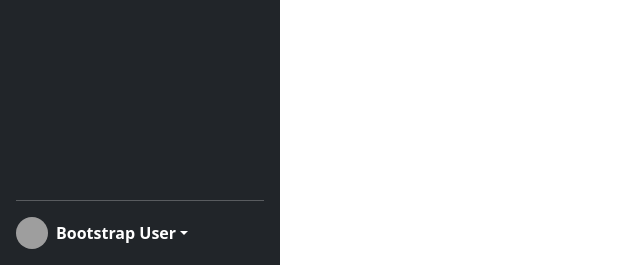
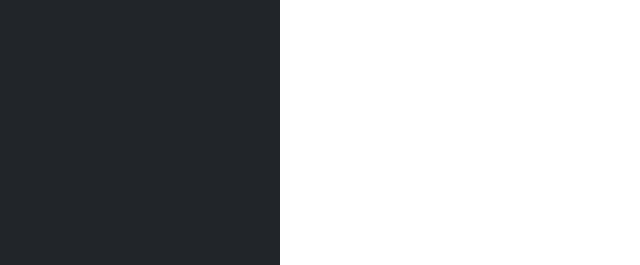
Before and after one commit to Cichyp648/Booklet, a Django app: page /forum/ in a window 1280 px wide. Shown: the part 535-800 px from the top of the page, without its empty margins (0-640 px from the left). Run offline with Django 5.2, Linux system fonts and the light colour scheme; grey boxes are pictures that could not be loaded.

Commit message:
Sidebar edit - remove user template

```diff
--- a/main/templates/main/layout/sidebar.html
+++ b/main/templates/main/layout/sidebar.html
@@ -20,18 +20,4 @@
         {% endfor %}
 
     </ul>
-    <hr>
-    <div class="dropdown">
-      <a href="#" class="d-flex align-items-center text-white text-decoration-none dropdown-toggle" data-bs-toggle="dropdown" aria-expanded="false">
-        <img src="https://github.com/mdo.png" alt="" width="32" height="32" class="rounded-circle me-2">
-        <strong>Bootstrap User</strong>
-      </a>
-      <ul class="dropdown-menu dropdown-menu-dark text-small shadow">
-        <li><a class="dropdown-item" href="#">New project...</a></li>
-        <li><a class="dropdown-item" href="#">Settings</a></li>
-        <li><a class="dropdown-item" href="#">Profile</a></li>
-        <li><hr class="dropdown-divider"></li>
-        <li><a class="dropdown-item" href="#">Sign out</a></li>
-      </ul>
-    </div>
   </div>
```
